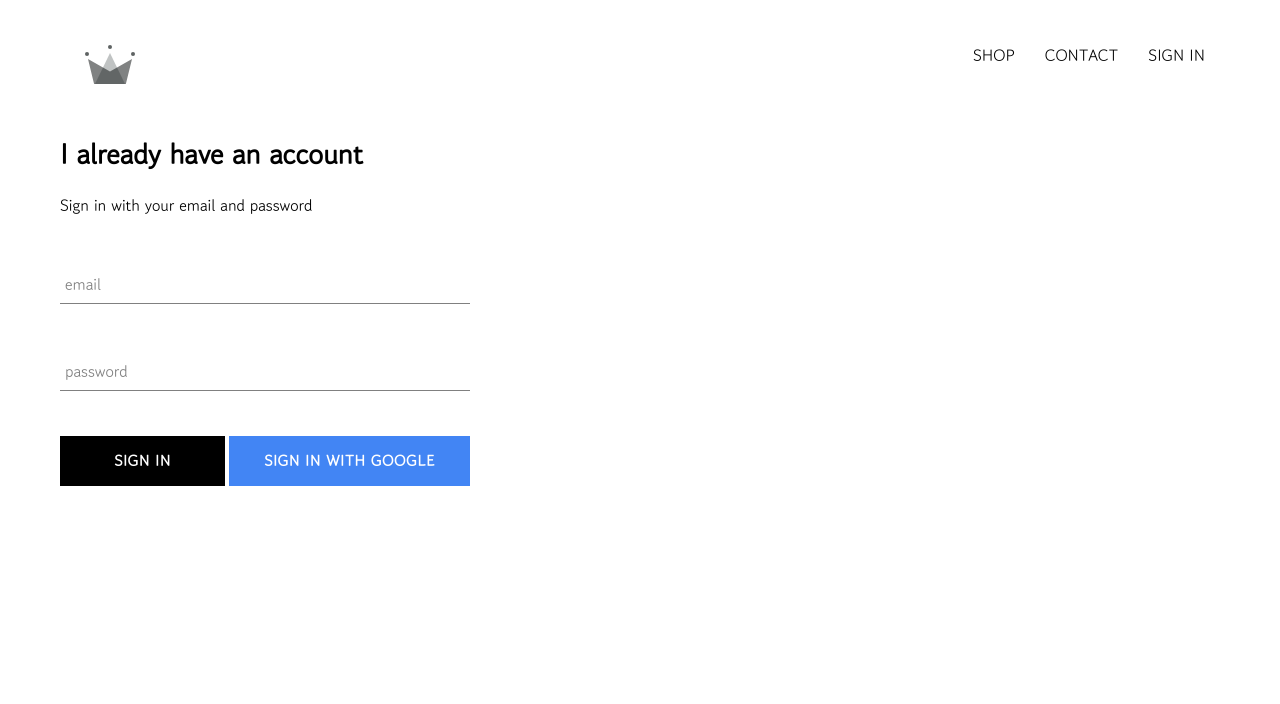
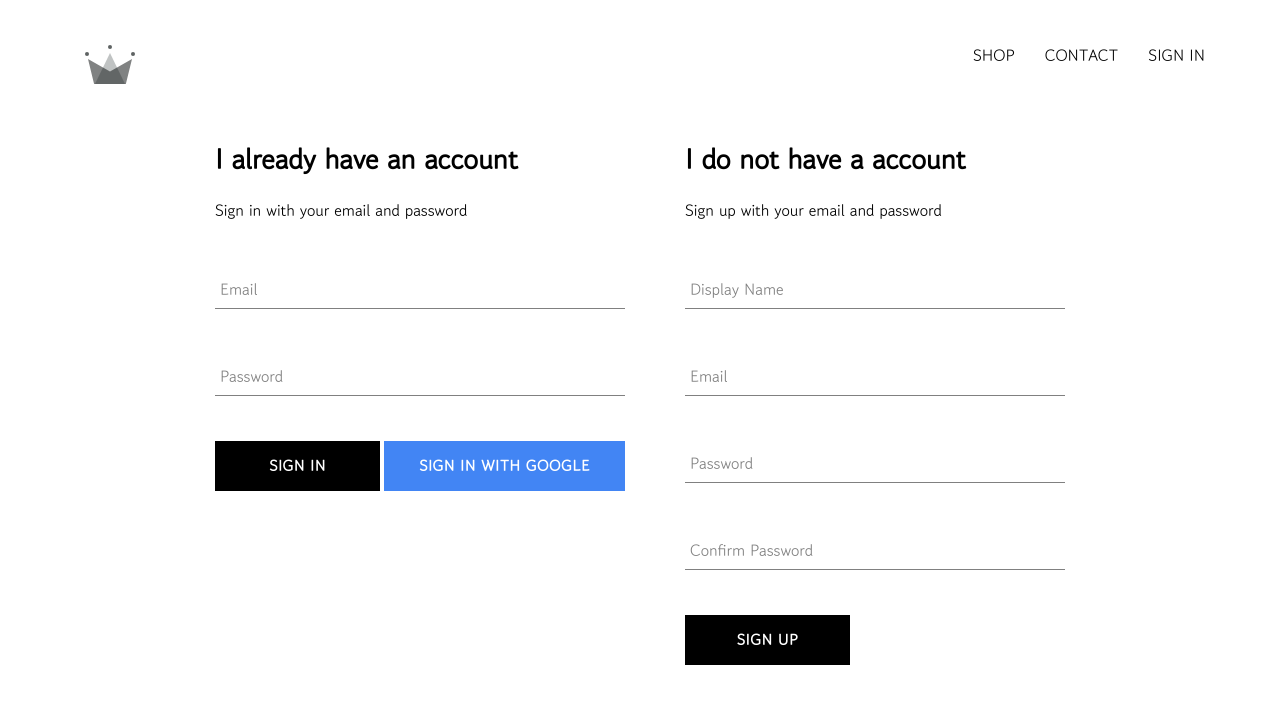
Before and after one commit to xinnni/crwn-clothing, a React (Create React App) app: page /signin in a window 1280 px wide. Shown: the top 704 px of the page. Built offline with nearby package versions, Linux system fonts and the light colour scheme; no server answers.

Commit message:
implemented firebase utils, included ability to store authenticated users into our firestore database

```diff
--- a/src/App.js
+++ b/src/App.js
@@ -7,21 +7,33 @@
 import ShopPage from "../src/components/pages/shop/shop.component";
 import Header from "./components/header/header.component";
 import SignInAndSignUpPage from "./components/pages/sign-in-and-sign-up/sign-in-and-sign-up";
-import { auth } from "../src/firebase/firebase.utils";
+import {
+  auth,
+  createUserProfileDocument,
+} from "../src/firebase/firebase.utils";
 
 const App = () => {
   const [currentUser, setCurrentUser] = useState(null);
 
   useEffect(() => {
-    const unsubscribeFromAuth = auth.onAuthStateChanged((user) => {
-      setCurrentUser(user);
+    const unsubscribeFromAuth = auth.onAuthStateChanged(async (userAuth) => {
+      if (userAuth) {
+        const userRef = await createUserProfileDocument(userAuth);
 
-      console.log(user);
+        userRef.onSnapshot((snapShot) => {
+          setCurrentUser({
+            id: snapShot.id,
+            ...snapShot.data(),
+          });
+        });
+        console.log(currentUser);
+      }
+      setCurrentUser(userAuth);
     });
     return () => {
       unsubscribeFromAuth();
     };
-  }, []);
+  }, [currentUser]);
   return (
     <div>
       <Header currentUser={currentUser} />
--- a/src/components/pages/homepage/homepage.styles.scss
+++ b/src/components/pages/homepage/homepage.styles.scss
@@ -2,5 +2,5 @@
   display: flex;
   flex-direction: column;
   align-items: center;
-  padding: 20px;
+  padding: 20px 0;
 }
--- a/src/components/pages/sign-in-and-sign-up/sign-in-and-sign-up.jsx
+++ b/src/components/pages/sign-in-and-sign-up/sign-in-and-sign-up.jsx
@@ -1,13 +1,14 @@
 import React from "react";
 
 import SignIn from "../../../components/sign-in/sign-in.component";
-
+import SignUp from "../../../components/sign-up/sign-up.component";
 import "./sign-in-and-sign-up.styles.scss";
 
 const SignInAndSignUpPage = () => {
   return (
     <div className="sign-in-and-sign-up">
       <SignIn />
+      <SignUp />
     </div>
   );
 };
--- a/src/components/pages/sign-in-and-sign-up/sign-in-and-sign-up.styles.scss
+++ b/src/components/pages/sign-in-and-sign-up/sign-in-and-sign-up.styles.scss
@@ -0,0 +1,6 @@
+.sign-in-and-sign-up {
+  width: 850px;
+  display: flex;
+  justify-content: space-between;
+  margin: 30px auto;
+}
--- a/src/components/sign-in/sign-in.component.jsx
+++ b/src/components/sign-in/sign-in.component.jsx
@@ -33,7 +33,7 @@
         <FormInput
           name="email"
           type="email"
-          label="email"
+          label="Email"
           value={email}
           onChange={handleChangeEmail}
           required
@@ -41,7 +41,7 @@
         <FormInput
           name="password"
           type="password"
-          label="password"
+          label="Password"
           value={password}
           onChange={handleChangePassword}
           required
--- /dev/null
+++ b/src/components/sign-up/sign-up.component.jsx
@@ -0,0 +1,105 @@
+import React, { useState, useCallback } from "react";
+
+import FormInput from "../form-input/form-input.component";
+import CustomButton from "../custom-button/custom-button.component";
+
+import { auth, createUserProfileDocument } from "../../firebase/firebase.utils";
+
+import "./sign-up.styles.scss";
+
+const SignUp = () => {
+  const [displayName, setDisplayName] = useState("");
+  const [email, setEmail] = useState("");
+  const [password, setPassword] = useState("");
+  const [confirmPassword, setConfirmPassword] = useState("");
+
+  const handleSubmit = useCallback(
+    async (e) => {
+      e.preventDefault();
+      if (password !== confirmPassword) {
+        alert("Hey, password don't match!");
+        return;
+      }
+
+      try {
+        const { user } = await auth.createUserWithEmailAndPassword(
+          email,
+          password
+        );
+
+        await createUserProfileDocument(user, { displayName });
+
+        setDisplayName("");
+        setEmail("");
+        setPassword("");
+        setConfirmPassword("");
+      } catch (error) {
+        console.log(error);
+      }
+    },
+    [displayName, email, password, confirmPassword]
+  );
+
+  const handleChangeDisplayName = useCallback((e) => {
+    setDisplayName(e.target.value);
+  }, []);
+
+  const handleChangeEmail = useCallback((e) => {
+    console.log(e.target.value);
+    setEmail(e.target.value);
+  }, []);
+  const handleChangePassword = useCallback((e) => {
+    setPassword(e.target.value);
+  }, []);
+
+  const handleChangeConfirmPassword = useCallback((e) => {
+    setConfirmPassword(e.target.value);
+  }, []);
+
+  return (
+    <div className="sign-up">
+      <h2 className="title">I do not have a account</h2>
+      <span>Sign up with your email and password</span>
+      <form className="sign-up-form" onSubmit={handleSubmit}>
+        <FormInput
+          type="text"
+          name="displayName"
+          value={displayName}
+          onChange={handleChangeDisplayName}
+          label="Display Name"
+          required
+        />
+
+        <FormInput
+          type="email"
+          name="email"
+          value={email}
+          onChange={handleChangeEmail}
+          label="Email"
+          required
+        />
+
+        <FormInput
+          type="password"
+          name="password"
+          value={password}
+          onChange={handleChangePassword}
+          label="Password"
+          required
+        />
+
+        <FormInput
+          type="password"
+          name="confirmPassword"
+          value={confirmPassword}
+          onChange={handleChangeConfirmPassword}
+          label="Confirm Password"
+          required
+        />
+        <CustomButton type="submit">SIGN UP</CustomButton>
+      </form>
+    </div>
+  );
+};
+
+export default SignUp;
--- /dev/null
+++ b/src/components/sign-up/sign-up.styles.scss
@@ -0,0 +1,10 @@
+.sign-up {
+  display: flex;
+  flex-direction: column;
+  width: 380px;
+
+  .title {
+    font-size: 28px;
+    margin: 19px 0;
+  }
+}
--- a/src/firebase/firebase.utils.js
+++ b/src/firebase/firebase.utils.js
@@ -10,6 +10,32 @@
   messagingSenderId: "822167521193",
   appId: "1:822167521193:web:7fbffdb857f97c90b3a6b8",
   measurementId: "G-31P631NBRC",
+};
+
+export const createUserProfileDocument = async (userAuth, additionalData) => {
+  if (!userAuth) return;
+
+  const userRef = firestore.doc(`users/${userAuth.uid}`);
+
+  const snapShot = await userRef.get();
+
+  if (!snapShot.exists) {
+    const { displayName, email } = userAuth;
+    const createdAt = new Date();
+
+    try {
+      await userRef.set({
+        displayName,
+        email,
+        createdAt,
+        ...additionalData,
+      });
+    } catch (error) {
+      console.log("error creating user", error.message);
+    }
+  }
+
+  return userRef;
 };
 
 firebase.initializeApp(config);
```
